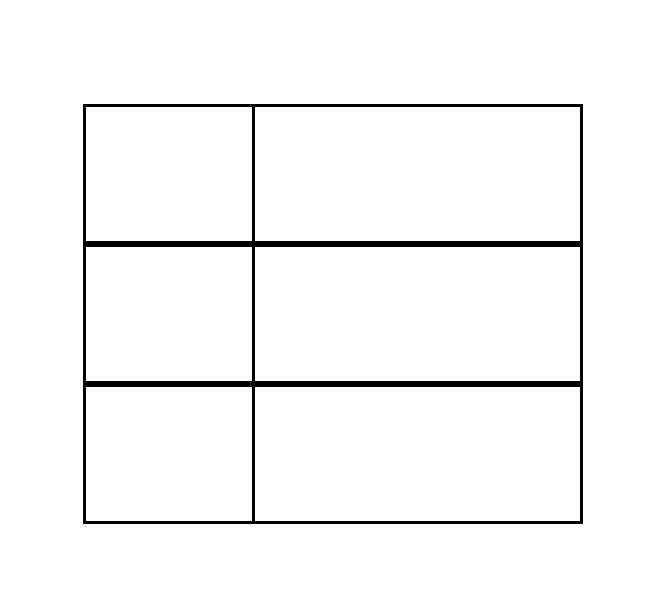
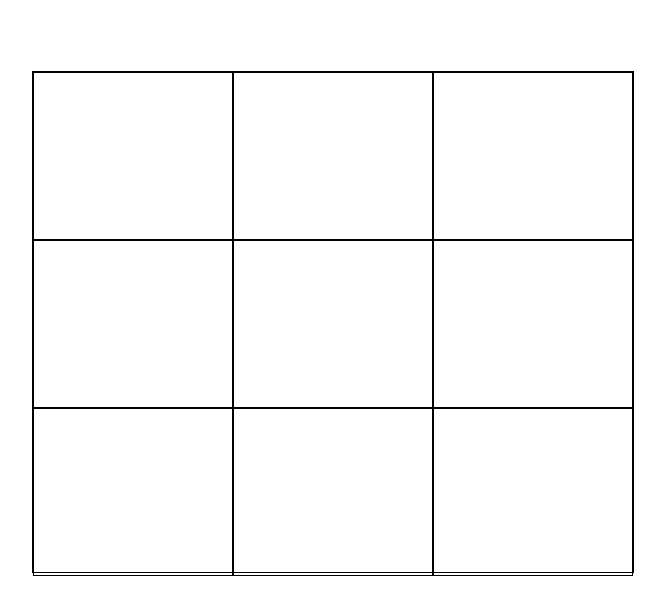
Before and after one commit to helenen/morpion, a website: page index.html in a window 1280 px wide. Shown: the whole page, without its empty margins (307-972 px from the left). Drawn offline with Linux system fonts and the light colour scheme.

Commit message:
css grid

```diff
--- a/interface.css
+++ b/interface.css
@@ -3,16 +3,15 @@ body {
   justify-content: center;
 }
 .container {
-  height: 400px;
-  width: 500px;
-  margin: 6em;
+  height: 500px;
+  width: 600px;
+  display: grid;
+  grid-template-columns: 200px 200px 200px;
+  border: 1px solid black;
+  margin-top: 5%;
 }
-.row {
-  height: 134px;
-  border: solid black;
+
+.container >.row > div{
+border:0.6px solid black;
+height: 33.2%;
 }
-.case {
-  height: 100%;
-  width: 166px;
-  border-right: solid black;
-}
```
